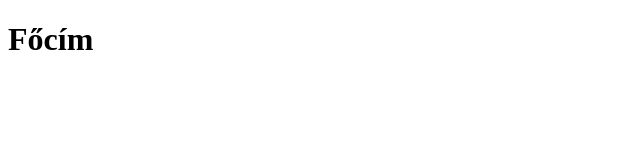
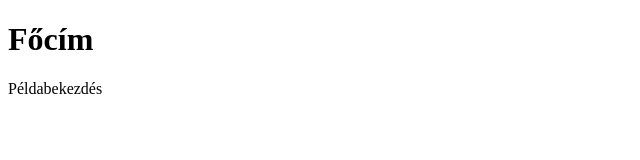
Before and after one commit to zsoltpozsar/LMS-SalesPage, a plain HTML site: page index.html in a window 1280 px wide. Shown: the whole page, without its empty margins (0-640 px from the left). Drawn offline with Linux system fonts and the light colour scheme.

Commit message:
példa bekezdés

```diff
--- a/index.html
+++ b/index.html
@@ -7,5 +7,6 @@
     </head>
     <body>
         <h1>Főcím</h1>
+        <p>Példabekezdés</p>
     </body>
 </html>
```
